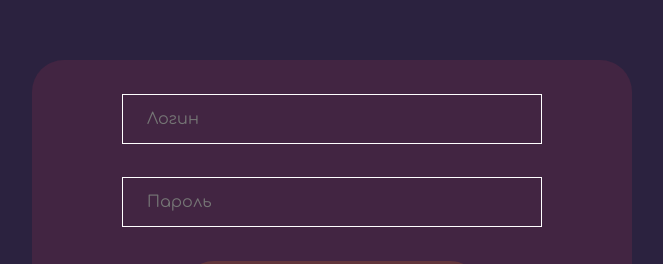
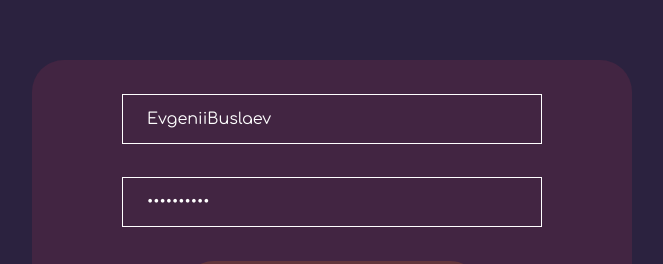
Before and after one commit to Evgenii-Buslaev/MoviesFinderAppReact, a React (Create React App) app: page /profile in a window 1280 px wide. Shown: the part 190-454 px from the top of the page, without its empty margins (308-971 px from the left). Built offline with nearby package versions, Linux system fonts and the light colour scheme; no server answers.

Commit message:
Added login and logout functions

```diff
--- a/src/components/App/App.js
+++ b/src/components/App/App.js
@@ -11,6 +11,8 @@ import { AppContext } from "../../utils/context";
 import { getHomeData, getCategoriesData } from "../../API/memo_data";
 
 function App() {
+  const [loggedIn, setLoggedIn] = useState(false);
+
   const [width, setWidth] = useState(window.innerWidth);
   const [category, setCategory] = useState("films");
 
@@ -55,10 +57,19 @@ function App() {
     return () => window.removeEventListener("resize", handleResize);
   }, []);
 
-  return <Login />;
+  const login = () => {
+    setLoggedIn(true);
+  };
 
-  {
-    /* <AppContext.Provider value={{ appElem: appRef, homeData, categoriesData }}>
+  const logout = () => {
+    setLoggedIn(false);
+  };
+
+  return (
+    <AppContext.Provider
+      value={{ appElem: appRef, homeData, categoriesData, logout }}
+    >
+      {loggedIn ? (
         <div className="App" ref={appRef}>
           <Navigation screen={width} changeCategory={setCategory} />
           <AppRouter
@@ -68,8 +79,11 @@ function App() {
             categoriesLoading={categoriesLoading}
           />
         </div>
-    </AppContext.Provider> */
-  }
+      ) : (
+        <Login login={login} />
+      )}
+    </AppContext.Provider>
+  );
 }
 
 export default App;
--- a/src/components/Login/Login.jsx
+++ b/src/components/Login/Login.jsx
@@ -1,16 +1,37 @@
+import { useState } from "react";
 import styles from "./Login.module.css";
 
-function Login() {
+function Login({ login }) {
+  const [name, setName] = useState("EvgeniiBuslaev");
+  const [password, setPassword] = useState("0123456789");
+
+  function loginApp(e) {
+    e.preventDefault();
+    login();
+  }
+
   return (
     <div className={styles.cont}>
-      <form className={styles.form}>
-        <input className={styles.input} type="text" placeholder="Логин"></input>
+      <form className={styles.form} onSubmit={(e) => loginApp(e)}>
+        <input
+          className={styles.input}
+          type="text"
+          placeholder="Логин"
+          value={name}
+          onChange={(e) => setName(e.target.value)}
+        ></input>
         <input
           className={styles.input}
           type="password"
           placeholder="Пароль"
+          value={password}
+          onChange={(e) => setPassword(e.target.value)}
         ></input>
-        <button className={styles.submit} type="submit">
+        <button
+          className={styles.submit}
+          type="submit"
+          onClick={(e) => loginApp(e)}
+        >
           Войти
         </button>
       </form>
--- a/src/components/Profile/Profile.jsx
+++ b/src/components/Profile/Profile.jsx
@@ -1,10 +1,15 @@
+import { useContext } from "react";
+import { AppContext } from "../../utils/context";
 import styles from "./Profile.module.css";
 
 function Profile({ name }) {
+  const { logout } = useContext(AppContext);
   return (
     <div className={styles.profileCont}>
       <h1>Здравствуйте, {name}!</h1>
-      <button className={styles.logout}>Выйти</button>
+      <button className={styles.logout} onClick={logout}>
+        Выйти
+      </button>
     </div>
   );
 }
```
Lines whose indentation alone changed are shown as unchanged.
